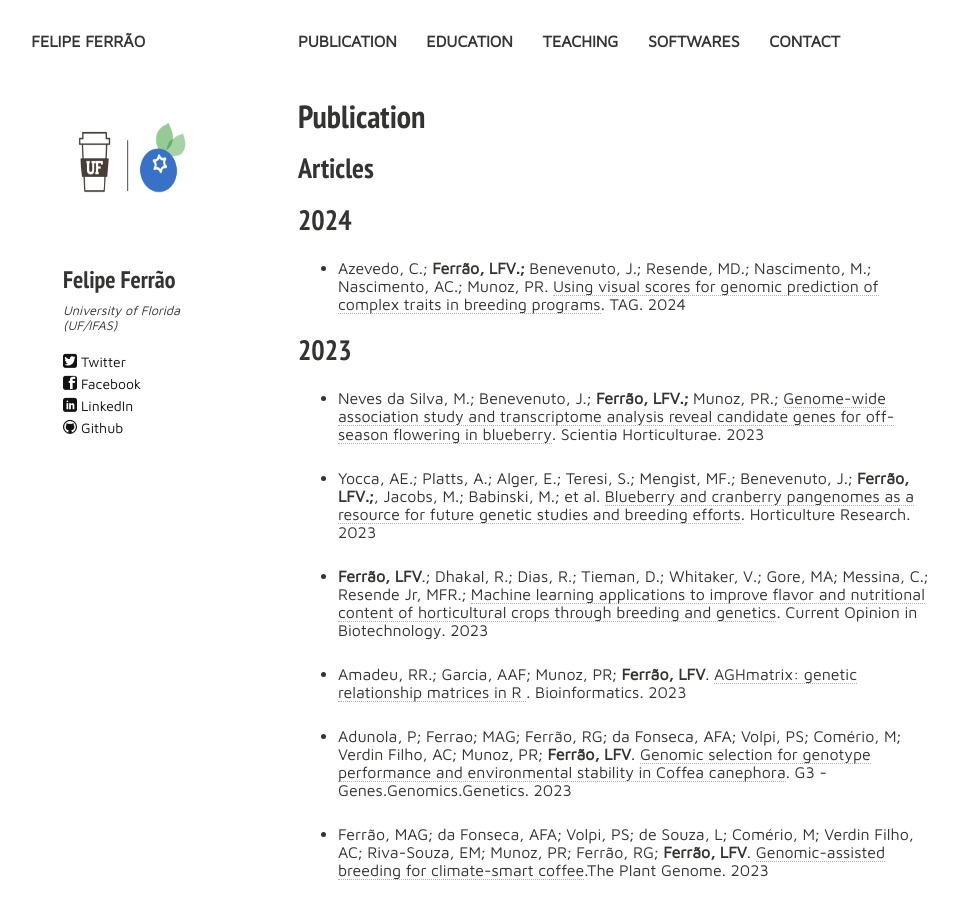
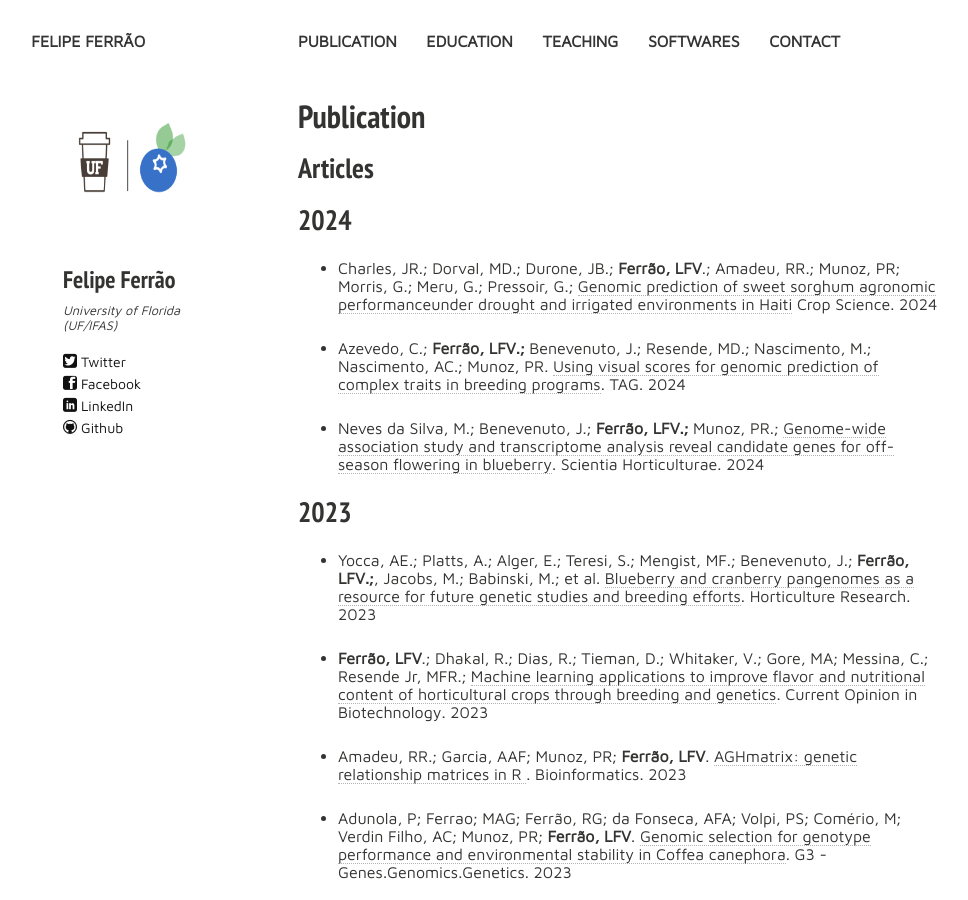
Before and after one commit to lfelipe-ferrao/lfelipe-ferrao.github.io, a Jekyll site: the page built from publication.md, in a window 1280 px wide and 900 px high. Shown: the whole window, without its empty margins (22-990 px from the left). Built offline with Jekyll 4.4.1, drawn with Linux system fonts in a browser that asks for light colours; nearby versions of some CDN libraries.

Commit message:
Update publication.md

```diff
--- a/publication.md
+++ b/publication.md
@@ -16,11 +16,13 @@ tags: [people, undergrads, MSc, PhD, postdocs]
 
 ## 2024
 
+- Charles, JR.; Dorval, MD.; Durone, JB.; **Ferrão, LFV**.; Amadeu, RR.; Munoz, PR; Morris, G.; Meru, G.; Pressoir, G.; [Genomic prediction of sweet sorghum agronomic performanceunder drought and irrigated environments in Haiti](https://acsess.onlinelibrary.wiley.com/doi/10.1002/csc2.21228) Crop Science. 2024
+
 - Azevedo, C.; **Ferrão, LFV.;** Benevenuto, J.; Resende, MD.; Nascimento, M.; Nascimento, AC.; Munoz, PR. [Using visual scores for genomic prediction of complex traits in breeding programs](https://link.springer.com/article/10.1007/s00122-023-04512-w). TAG. 2024
 
+- Neves da Silva, M.; Benevenuto, J.; **Ferrão, LFV.;** Munoz, PR.; [Genome-wide association study and transcriptome analysis reveal candidate genes for off-season flowering in blueberry](https://www.sciencedirect.com/science/article/pii/S0304423823008117?dgcid=coauthor). Scientia Horticulturae. 2024
+
 ## 2023
-
-- Neves da Silva, M.; Benevenuto, J.; **Ferrão, LFV.;** Munoz, PR.; [Genome-wide association study and transcriptome analysis reveal candidate genes for off-season flowering in blueberry](https://www.sciencedirect.com/science/article/pii/S0304423823008117?dgcid=coauthor). Scientia Horticulturae. 2023
 
 - Yocca, AE.; Platts, A.; Alger, E.; Teresi, S.; Mengist, MF.; Benevenuto, J.; **Ferrão, LFV.;**, Jacobs, M.; Babinski, M.; et al. [Blueberry and cranberry pangenomes as a resource for future genetic studies and breeding efforts](https://academic.oup.com/hr/advance-article/doi/10.1093/hr/uhad202/7304382). Horticulture Research. 2023
 
```
